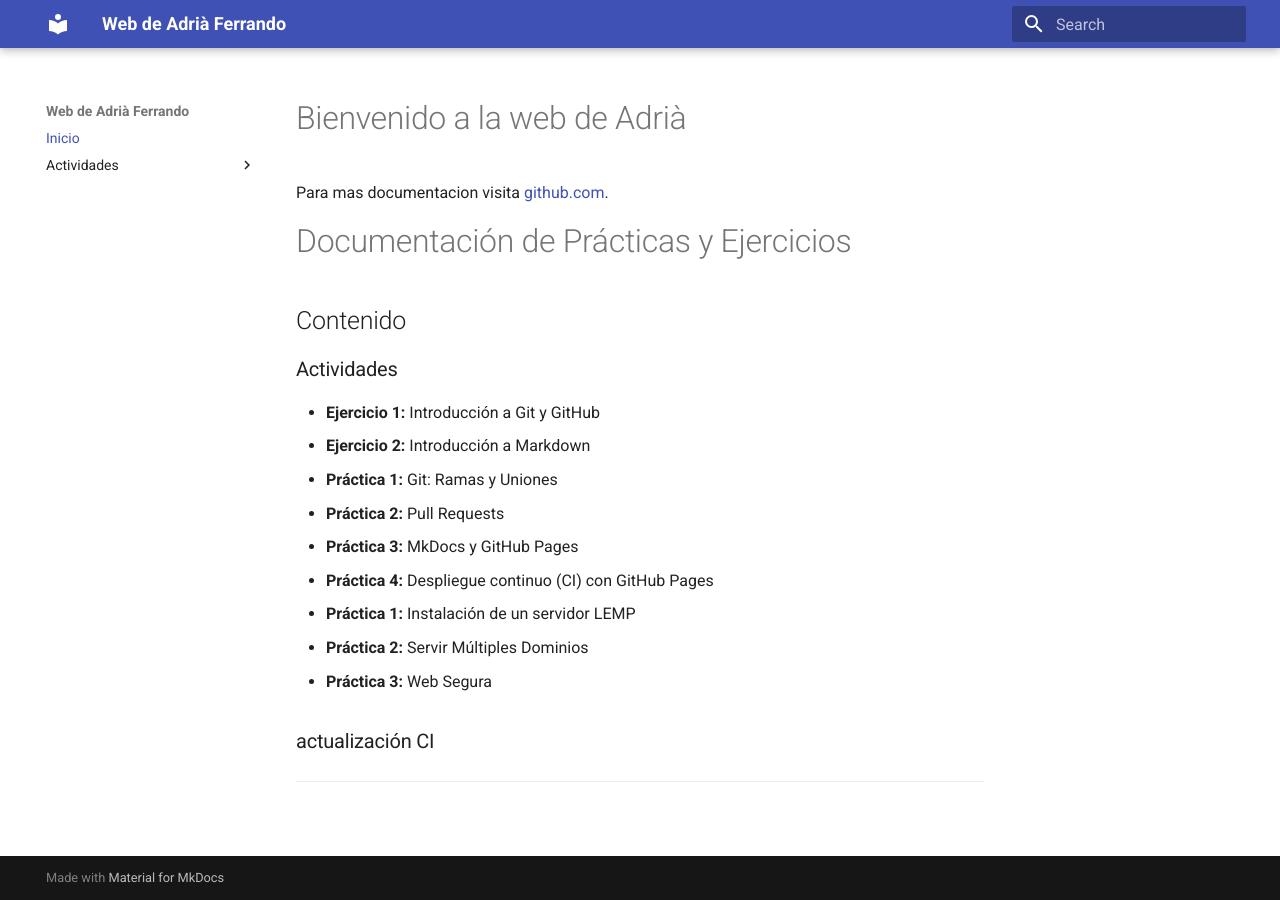
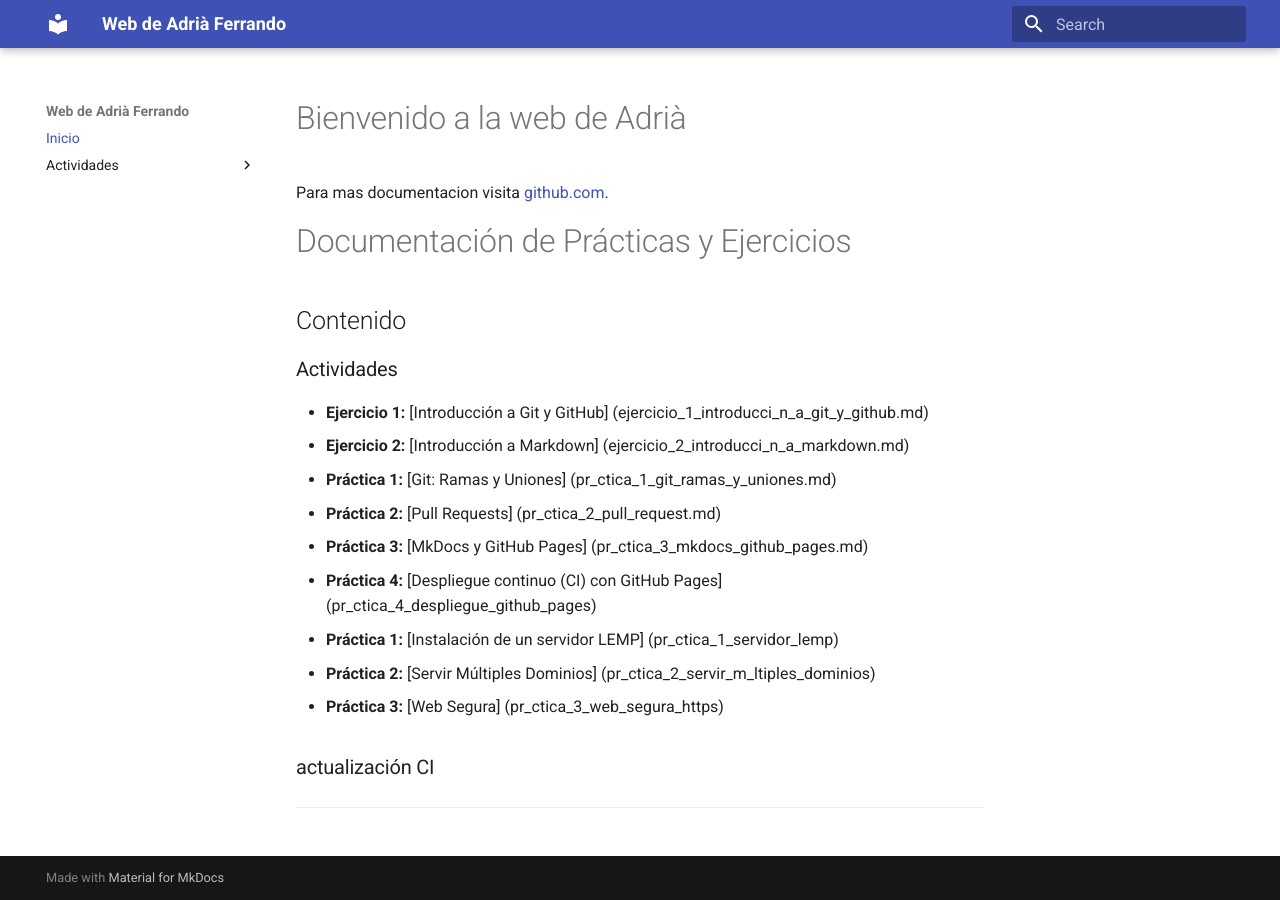
Before and after one commit to Adri547/mkdocs_adri, an MkDocs documentation site: the page built from docs/index.md, in a window 1280 px wide. Built offline with MkDocs 1.6.1 and Material for MkDocs 9.7.7, drawn with Linux system fonts in a browser that asks for light colours.

Commit message:
Update activity links in index.md

```diff
--- a/docs/index.md
+++ b/docs/index.md
@@ -7,14 +7,14 @@ Para mas documentacion visita [github.com](https://www.github.com/Adri547).
 ## Contenido
 
 ### Actividades
-* **Ejercicio 1:** Introducción a Git y GitHub
-* **Ejercicio 2:** Introducción a Markdown
-* **Práctica 1:** Git: Ramas y Uniones
-* **Práctica 2:** Pull Requests
-* **Práctica 3:** MkDocs y GitHub Pages
-* **Práctica 4:** Despliegue continuo (CI) con GitHub Pages
-* **Práctica 1:** Instalación de un servidor LEMP
-* **Práctica 2:** Servir Múltiples Dominios
-* **Práctica 3:** Web Segura
+* **Ejercicio 1:** [Introducción a Git y GitHub] (ejercicio_1_introducci_n_a_git_y_github.md)
+* **Ejercicio 2:** [Introducción a Markdown] (ejercicio_2_introducci_n_a_markdown.md)
+* **Práctica 1:** [Git: Ramas y Uniones] (pr_ctica_1_git_ramas_y_uniones.md)
+* **Práctica 2:** [Pull Requests] (pr_ctica_2_pull_request.md)
+* **Práctica 3:** [MkDocs y GitHub Pages] (pr_ctica_3_mkdocs_github_pages.md)
+* **Práctica 4:** [Despliegue continuo (CI) con GitHub Pages] (pr_ctica_4_despliegue_github_pages)
+* **Práctica 1:** [Instalación de un servidor LEMP] (pr_ctica_1_servidor_lemp)
+* **Práctica 2:** [Servir Múltiples Dominios] (pr_ctica_2_servir_m_ltiples_dominios)
+* **Práctica 3:** [Web Segura] (pr_ctica_3_web_segura_https)
 ### actualización CI
 ---
```
